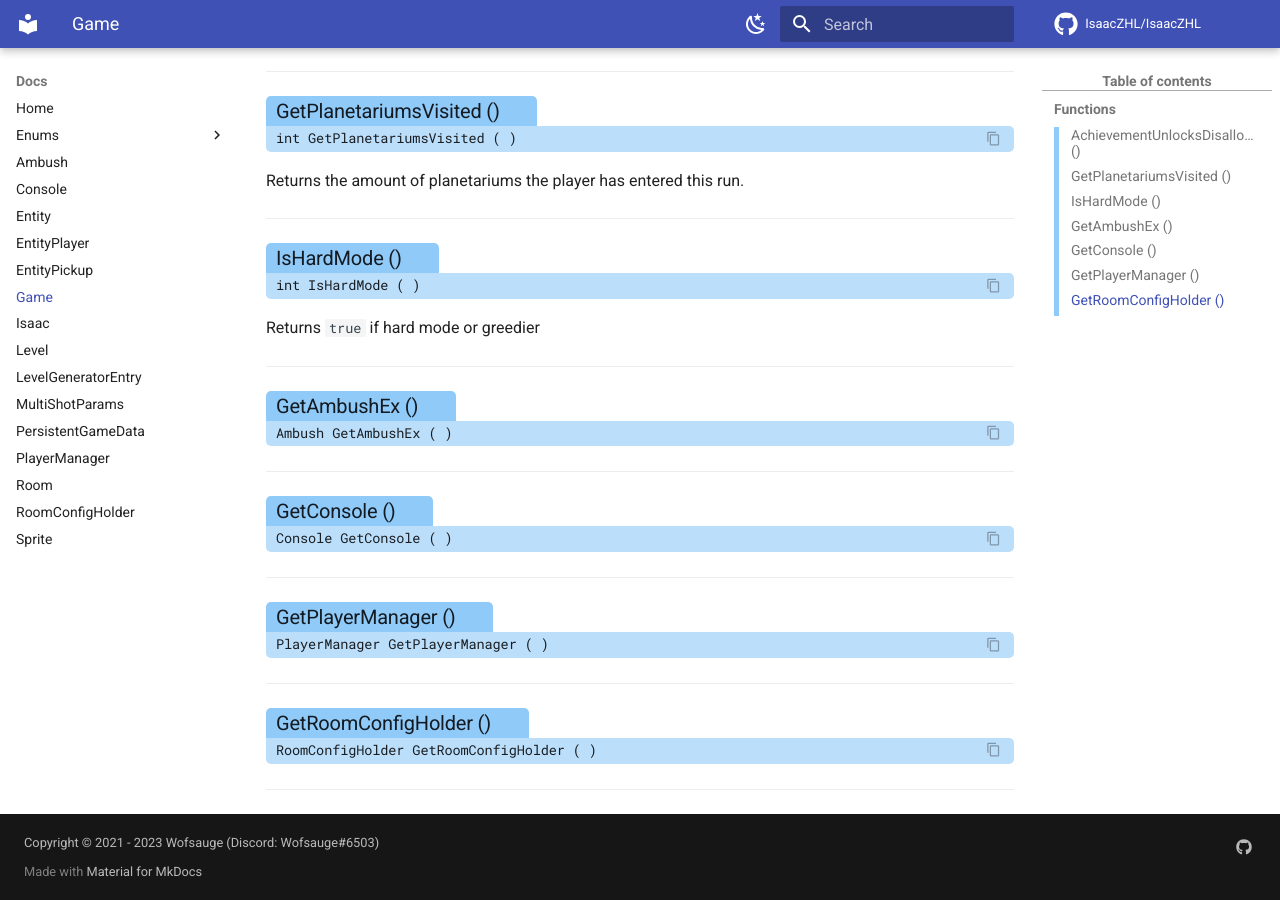
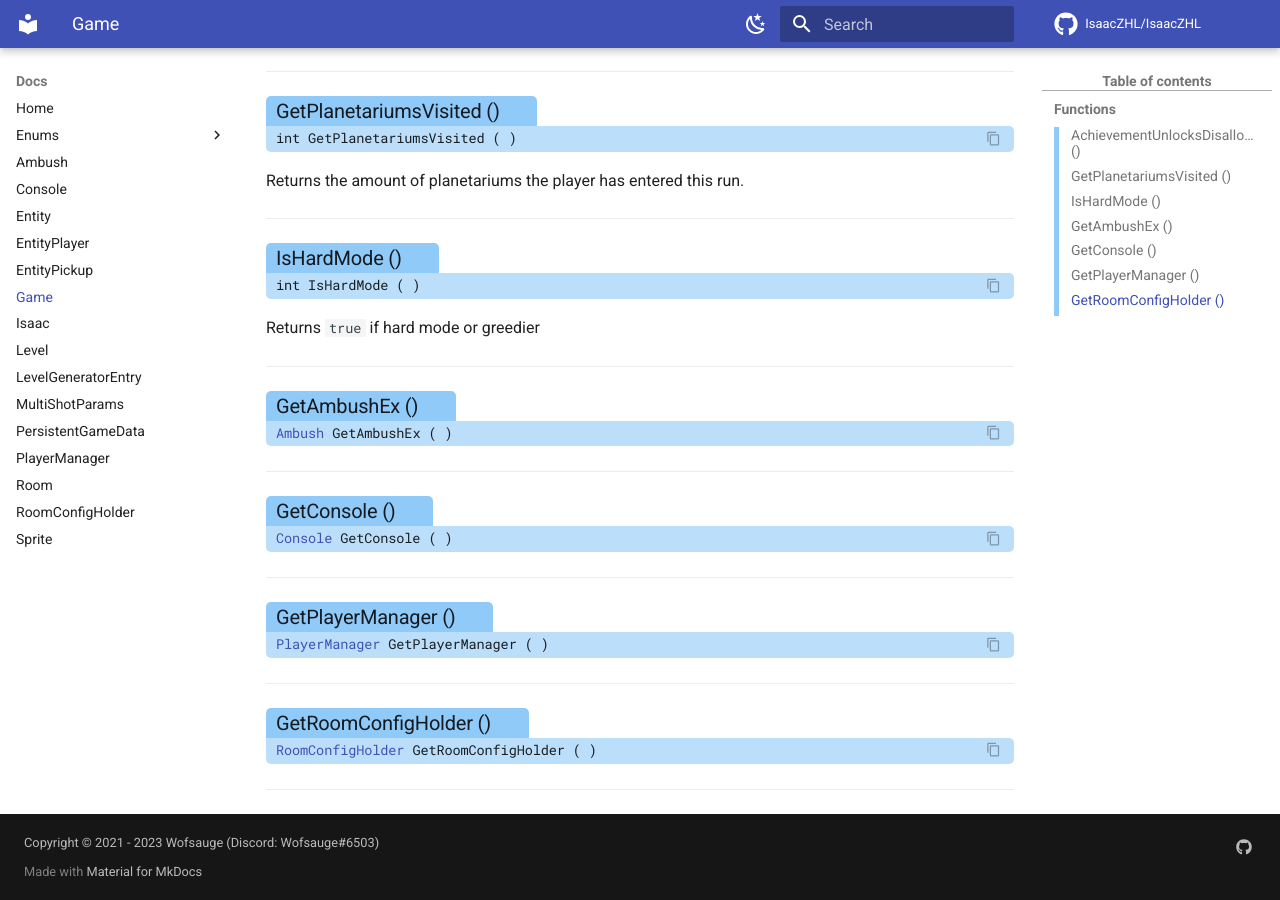
Before and after one commit to TeamREPENTOGON/REPENTOGON, an MkDocs documentation site: the page built from documentation/docs/Game.md, in a window 1280 px wide and 900 px high, scrolled down 589 px. Built offline with MkDocs 1.6.1 and Material for MkDocs 9.7.7, drawn with Linux system fonts in a browser that asks for light colours; comment, search, counter and statistics services are not loaded; the version menu is left out; part of the change alters nothing that is shown.

```diff
--- a/documentation/docs/Game.md
+++ b/documentation/docs/Game.md
@@ -18,18 +18,18 @@ Returns `true` if hard mode or greedier
 
 ___
 ### GetAmbushEx () {: aria-label='Functions' }
-#### Ambush GetAmbushEx ( ) {: .copyable aria-label='Functions' }
+#### [Ambush](Ambush.md) GetAmbushEx ( ) {: .copyable aria-label='Functions' }
 
 ___
 ### GetConsole () {: aria-label='Functions' }
-#### Console GetConsole ( ) {: .copyable aria-label='Functions' }
+#### [Console](Console.md) GetConsole ( ) {: .copyable aria-label='Functions' }
 
 ___
 ### GetPlayerManager () {: aria-label='Functions' }
-#### PlayerManager GetPlayerManager ( ) {: .copyable aria-label='Functions' }
+#### [PlayerManager](PlayerManager.md) GetPlayerManager ( ) {: .copyable aria-label='Functions' }
 
 ___
 ### GetRoomConfigHolder () {: aria-label='Functions' }
-#### RoomConfigHolder GetRoomConfigHolder ( ) {: .copyable aria-label='Functions' }
+#### [RoomConfigHolder](RoomConfigHolder.md) GetRoomConfigHolder ( ) {: .copyable aria-label='Functions' }
 
 ___
```
